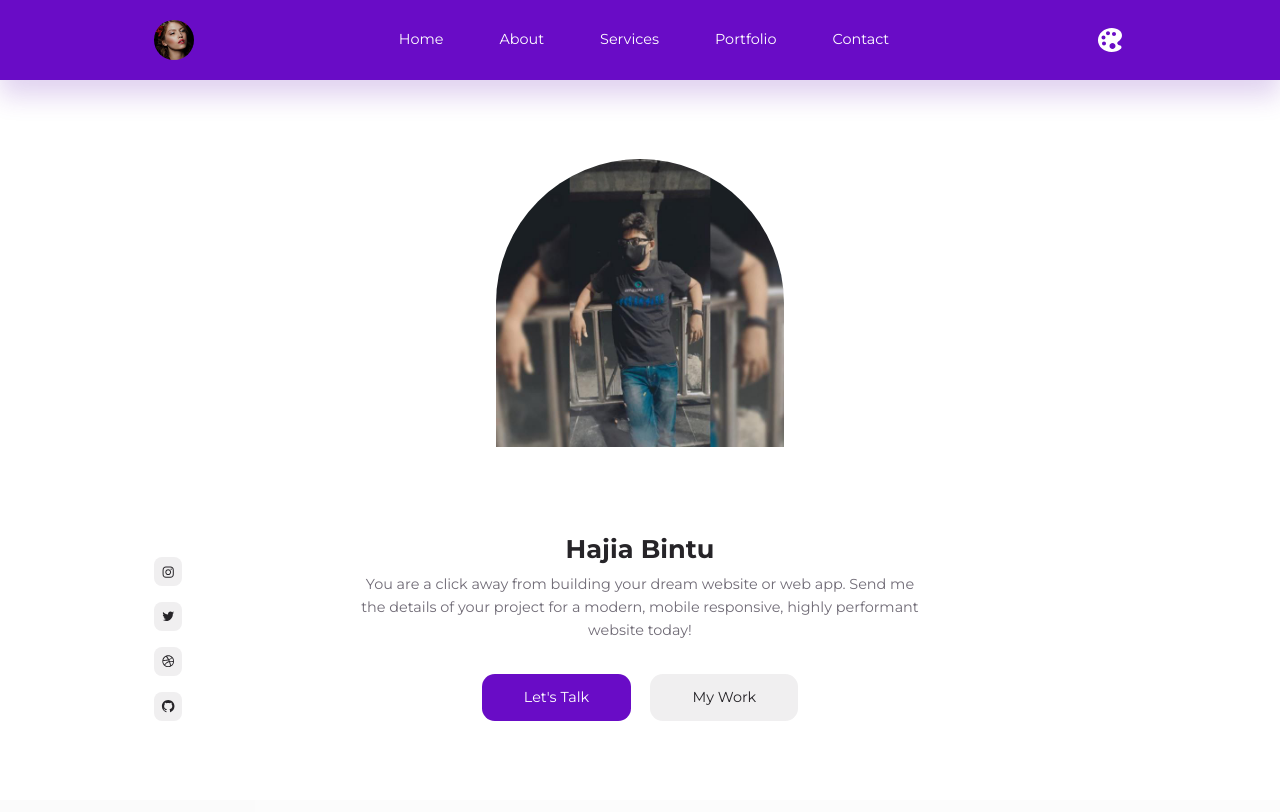
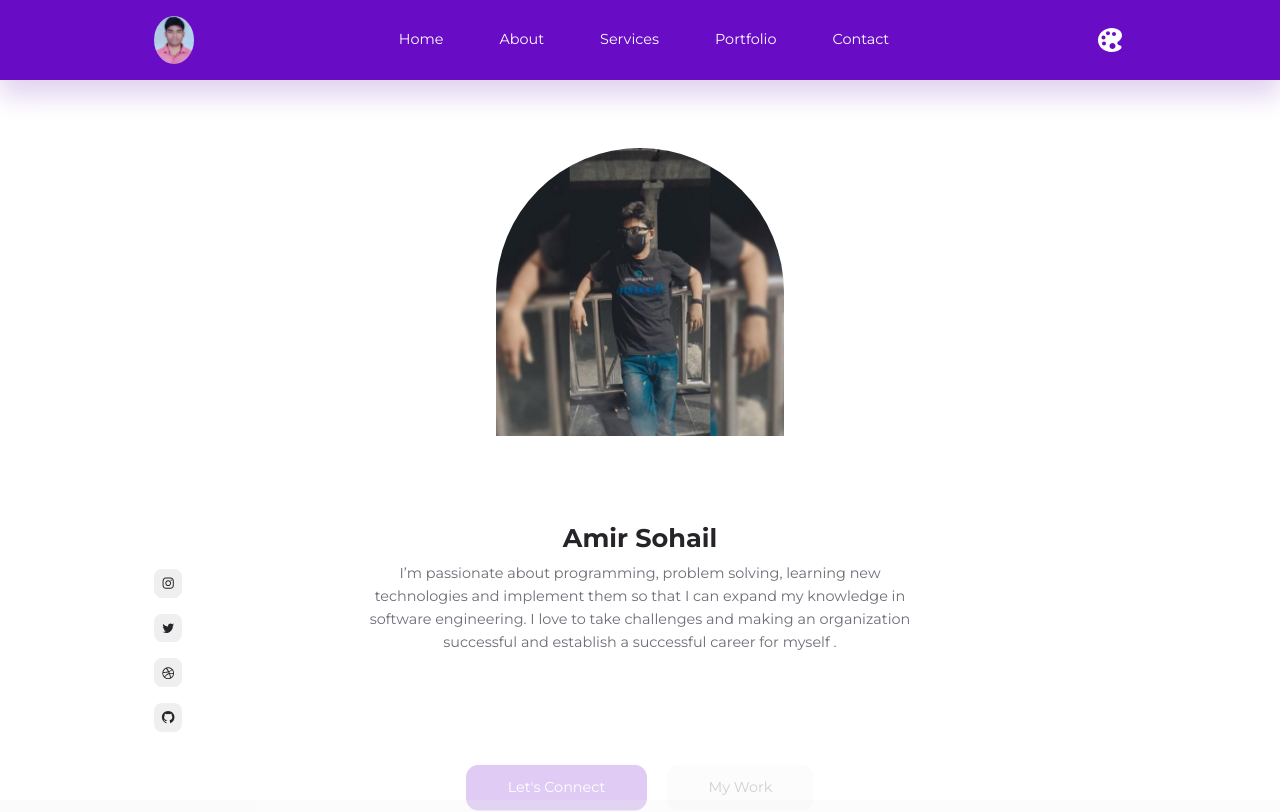
Before and after one commit to Amirsohail335/react-portfolio, a React (Create React App) app: page / in a window 1280 px wide. Shown: the top 812 px of the page. Built offline with nearby package versions, Linux system fonts and the light colour scheme.

Commit message:
committed

```diff
--- a/src/sections/header/Header.jsx
+++ b/src/sections/header/Header.jsx
@@ -4,6 +4,7 @@ import data from './data'
 import AOS from 'aos'
 import 'aos/dist/aos.css'
 import './header.css'
+import Projects from './../portfolio/Projects';
 
 const Header = () => {
   useEffect(() => {
@@ -16,12 +17,15 @@ const Header = () => {
         <div className="header__profile" data-aos="fade-in">
           <img src={HeaderImage} alt="Header Portait" />
         </div>
-        <h3  data-aos="fade-up">Hajia Bintu</h3>
+        <h3  data-aos="fade-up">Amir Sohail</h3>
         <p  data-aos="fade-up">
-        You are a click away from building your dream website or web app. Send me the details of your project for a modern, mobile responsive, highly performant website today!
+        I’m passionate about programming, problem solving, learning new technologies and
+        implement them so that I can expand my knowledge in software engineering. I love
+        to take challenges and making an organization successful and establish a successful
+        career for myself .
         </p>
         <div className="header__cta"  data-aos="fade-up">
-          <a href="#contact" className='btn primary'>Let's Talk</a>
+          <a href="#contact" className='btn primary'>Let's Connect</a>
           <a href="#portfolio" className='btn light'>My Work</a>
         </div>
         <div className="header__socials">
--- a/src/theme/theme.css
+++ b/src/theme/theme.css
@@ -95,7 +95,7 @@
 
 
 /* MEDIA QUERIES (phones) */
-/* @media screen and (max-width: 600px) {
+@media screen and (max-width: 600px) {
     .card.theme__modal {
         width: var(--container-width-md);
         padding: 3rem 1.5rem;
@@ -104,4 +104,4 @@
     .theme__primary-colors {
         gap: 0.6rem;
     }
-} */
+}
```
Also changed, not shown: src/assets/logo.jpg, src/assets/logo1.jpg (added).
